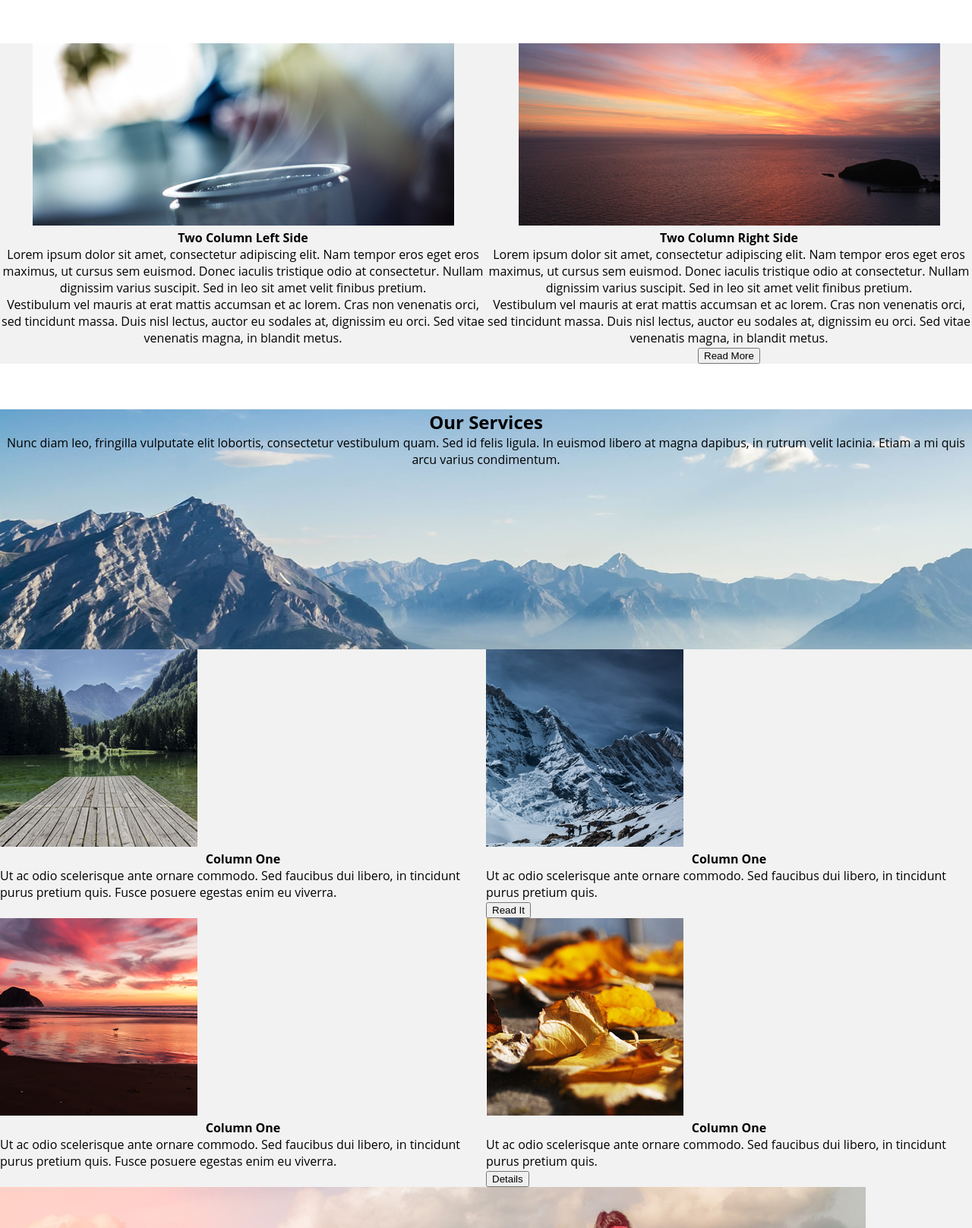
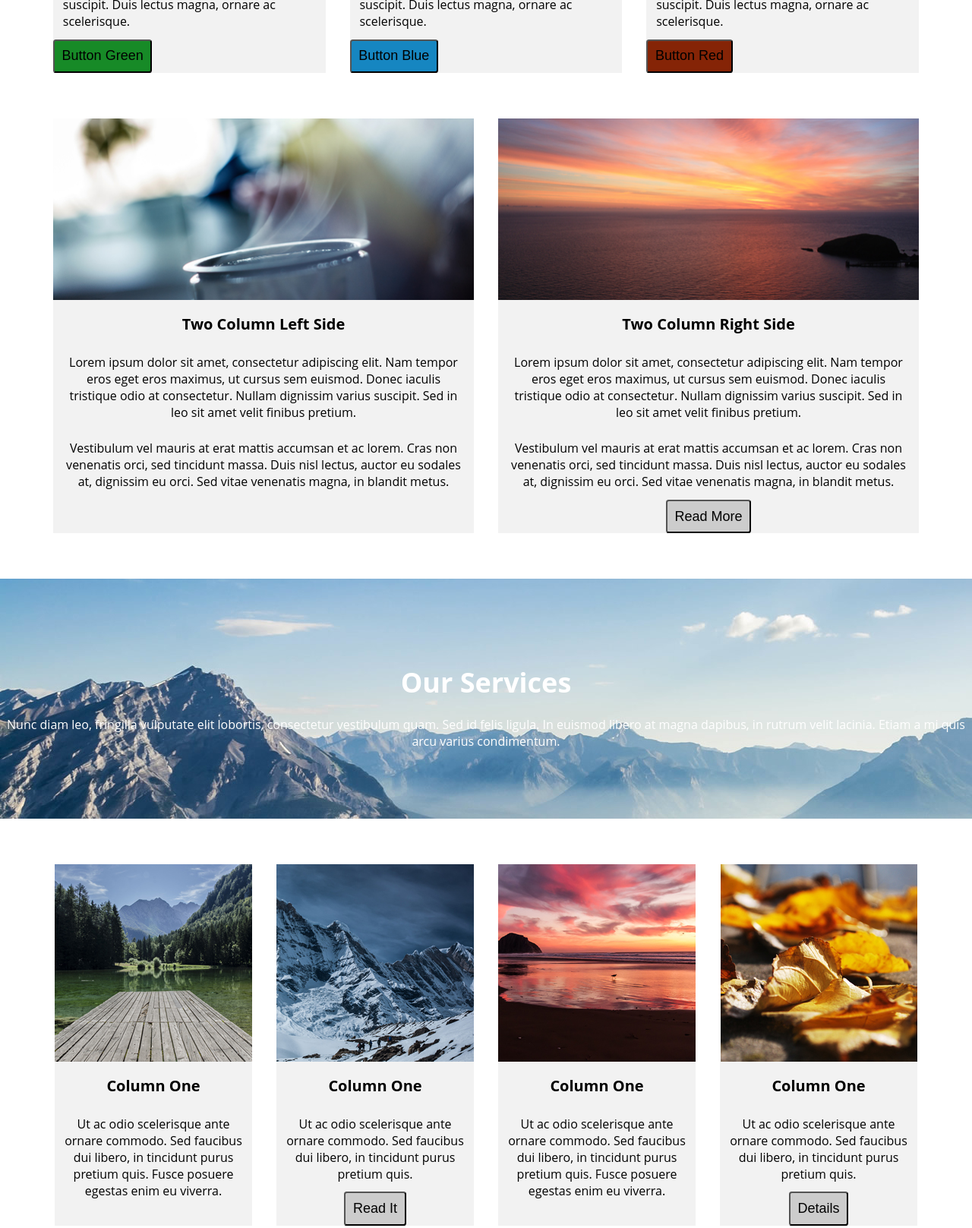
Before and after one commit to BCotten/chingu_conquer, a plain HTML site: page index.html in a window 1280 px wide. Shown: the part 1003-2620 px from the top of the page at 76% size. Drawn offline with Linux system fonts and the light colour scheme.

Commit message:
updated grid layout for the cards.

```diff
--- a/index.html
+++ b/index.html
@@ -89,15 +89,17 @@
                         <button class="button button--white">Details</button>
                     </div>
                 </div>
+                <div class="container container--one">
                     <div class="card card--max">
                         <img src="images/4-5.jpg" alt="beach with large post and swimmmers" />
                         <h4>One Big Column</h4>
                         <p>
-                        Lorem ipsum dolor sit amet, consectetur adipiscing elit. Nam tempor eros eget eros maximus, ut cursus sem euismod. Donec iaculis tristique odio at consectetur. Nullam dignissim varius suscipit. Sed in leo sit amet velit finibus pretium. Vivamus dictum nisi ac fermentum interdum. Vestibulum vel mauris at erat mattis accumsan et ac lorem. Cras non venenatis orci, sed tincidunt massa. Duis nisl lectus, auctor eu sodales at, dignissim eu orci. Sed vitae
-                        venenatis magna, in blandit metus. Praesent volutpat cursus rhoncus. Aenean arcu diam, suscipit ac neque in, sollicitudin convallis orci.
+                            Lorem ipsum dolor sit amet, consectetur adipiscing elit. Nam tempor eros eget eros maximus, ut cursus sem euismod. Donec iaculis tristique odio at consectetur. Nullam dignissim varius suscipit. Sed in leo sit amet velit finibus pretium. Vivamus dictum nisi ac fermentum interdum. Vestibulum vel mauris at erat mattis accumsan et ac lorem. Cras non venenatis orci, sed tincidunt massa. Duis nisl lectus, auctor eu sodales at, dignissim eu orci. Sed
+                            vitae venenatis magna, in blandit metus. Praesent volutpat cursus rhoncus. Aenean arcu diam, suscipit ac neque in, sollicitudin convallis orci.
                         </p>
                         <p>Fusce eu porta massa, sed tincidunt turpis. Cum sociis natoque penatibus et magnis dis parturient montes, nascetur ridiculus mus. Vivamus a urna tellus. Integer pharetra vitae nisi et lacinia. Morbi sagittis justo a velit placerat ullamcorper quis quis velit. Sed convallis at risus ullamcorper auctor. Praesent quis velit neque. Quisque semper porta nisi vitae suscipit. Duis lectus magna, ornare ac scelerisque quis, maximus eget nisi.</p>
                         <button class="button button--white">Read More</button>
+                    </div>
                 </div>
             </div>
             <div id="contact">
--- a/styles.css
+++ b/styles.css
@@ -3,7 +3,7 @@
 
     --fs-300: 0.75rem;
     --fs-400: 0.875rem;
-    --fs-500: 16px;
+    --fs-500: 1rem;
     --fs-600: 1.125rem;
     --fs-700: 1.25rem;
     --fs-800: 1.5625rem;
@@ -27,7 +27,7 @@
     --clr-neutral-700: #383E4C;
     --clr-neutral-800: #262628;
 
-    --border-radius: 0.625rem;
+    --border-radius: 0.225rem;
 }
 
 html {
@@ -61,10 +61,15 @@ hr {
     padding: 0;
 }
 
+img {
+    max-width: 100%;
+    height: auto;
+}
+
 /********************                       Header Start                           ******************/
 
 header {
-    height: 75vh;
+    min-height: 75vh;
     display: grid;
     align-items: center;
     background-image: url("/images/bg-1.jpg");
@@ -76,11 +81,10 @@ nav {
     background-color: var(--clr-neutral-700);
     font-size: var(--fs-700);
     display: grid;
-    grid-template-columns: repeat(5, 150px);
+    grid-template-columns: repeat(5, 1fr);
+    place-content: center;
     place-items: center;
-    place-content: center;
-    gap: 15px;
-    height: 80px;
+    min-height: 5rem;
     position: fixed;
     top: 0;
     width: 100%;
@@ -91,7 +95,7 @@ nav a {
     border-width: 1px;
     border-style: solid;
     text-decoration: none;
-    padding: 10px 25px;
+    padding: 0.625rem 1.56rem;
 }
 
 nav a:hover {
@@ -113,26 +117,33 @@ nav a:visited{
 
 /********************                       Header End                            ******************/
 
-/********************                       Containers And Cards Start            ******************/
+/********************                Containers And Cards Button Start            ******************/
 
 .container {
+    margin: 0 auto;
     display: grid;
     justify-content: center;
     place-content: center;
+    grid-template-columns: 1fr;
+    padding: 0 1rem;
+    gap: 2rem 0;
 }
 
 .container--three {
-    grid-template-columns: 1fr;
-    margin-top: 60px;
+    margin-top: 3.75rem;
 }
 
 .container--two {
-    grid-template-columns: 1fr;
-    margin: 60px 0 60px 0;
+    margin: 3.75rem 0;
 }
 
 .container--four {
-    grid-template-columns: 1fr;
+    margin-top: 3.75rem;
+    width: 16.25rem;
+}
+
+.container--one {
+    margin: 1.75rem auto 3.75rem auto;
 }
 
 .card {
@@ -140,16 +151,23 @@ nav a:visited{
 }
 
 .card--medium {
-    max-width: min-content;
+    text-align: left;
 }
 
-.card--small {
-    text-align: left;
-}
+
 
 .card--max {
     margin: auto;
     text-align: left;
+}
+
+.card h4 {
+    font-size: var(--fs-700);
+    padding: 0.8rem;
+}
+
+.card p {
+    padding: 0.8rem;
 }
 
 .card--small h4 {
@@ -160,7 +178,39 @@ nav a:visited{
     text-align: center;
 }
 
+.button {
+    border-radius: var(--border-radius);
+    font-size: var(--fs-600);
+    padding: 0.6rem;
+}
+
+.button--green {
+    background-color: var(--clr-accent-green);
+}
+
+.button--blue {
+    background-color: var(--clr-accent-blue);
+}
+
+.button--red {
+    background-color: var(--clr-accent-red);
+}
+
+.button--white {
+    background-color: var(--clr-neutral-300);
+}
+
+.button--dark {
+    background-color: var(--clr-neutral-800);
+}
+
+
 @media screen and (min-width: 775px) {
+    .container {
+        padding: 0 2rem;
+        gap: 2rem;
+    }
+
     .container--three {
         grid-template-columns: repeat(3, 1fr);
     }
@@ -170,22 +220,57 @@ nav a:visited{
     }
 
     .container--four {
-        grid-template-columns: repeat(2, 1fr);
+        grid-template-columns: repeat(2, 16.25rem);
+        gap: 2rem 6rem;
     }
 }
 
-@media screen and (max-width: 1200px) {
+@media screen and (min-width: 990px) {
+
+    .container--four {
+        grid-template-columns: repeat(4, 12.75rem);
+        gap: 2rem;
+    }
+}
+
+@media screen and (min-width: 1200px) {
+
+    .container {
+        max-width: 71.25rem;
+        padding: 0;
+    }
+
+    .container--two {
+        margin-left: auto;
+        margin-right: auto;
+    }
+
+    .container--four {
+        grid-template-columns: repeat(4, 16.25rem);
+        gap: 2rem;
+    }
 
 }
 
-/********************                       Containers And Cards End            ******************/
+
+/********************                Containers And Cards Button End            ******************/
 
 /********************                       Services Start                      ******************/
+
+
+.title h2 {
+    font-size: var(--fs-1000);
+    margin: 1.25rem 0;
+}
 
 .title--services {
     background-image: url("/images/bg-2.jpg");
     height: 316px;
+    display: grid;
+    place-content: center;
+    color: var(--clr-neutral-100);
 }
+
 
 /********************                       Services End                        ******************/
 
```
Lines whose indentation alone changed are shown as unchanged.
